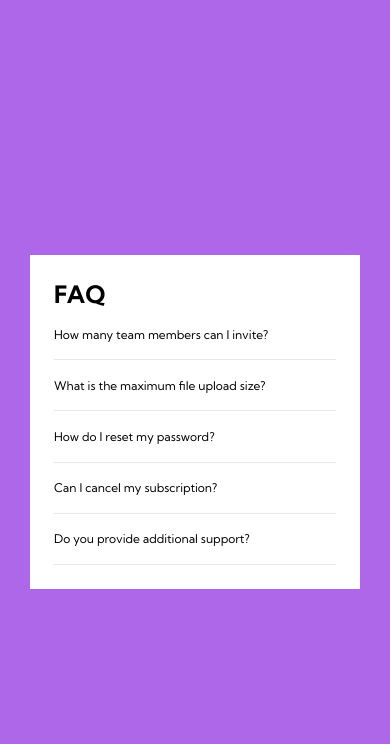
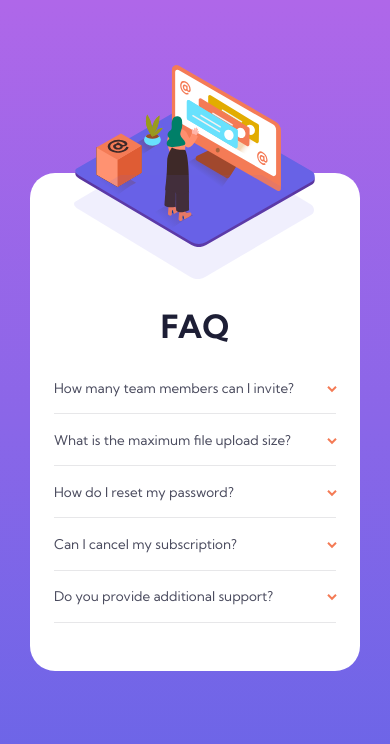
Before and after one commit to johnmal-dev/faq-accordion-card, a plain HTML site: page index.html in a window 390 px wide. Drawn offline with Linux system fonts and the light colour scheme.

Commit message:
complete mobile layout

```diff
--- a/index.html
+++ b/index.html
@@ -14,7 +14,7 @@
 <body>
   <div class="card">
     <div class="img-container">
-      <!-- <img src="/images/illustration-woman-online-mobile.svg" alt=""> -->
+      <img src="/images/illustration-woman-online-mobile.svg" alt="">
     </div>
     <h1>FAQ</h1>
     <div class="accordion-wrapper">
@@ -38,7 +38,7 @@
         How do I reset my password?
       </div>
       <div class="panel">
-        <p>
+        <p>Æ
           Lorem ipsum dolor sit amet consectetur adipisicing elit. Tempore a nemo fugit aperiam animi voluptatum similique quidem consectetur delectus id.
         </p>
       </div>
--- a/script.js
+++ b/script.js
@@ -1,7 +1,5 @@
 let acc = document.getElementsByClassName('accordion');
 let i;
-
-console.log(acc)
 
 for (i = 0; i < acc.length; i++) {
   acc[i].addEventListener('click', onClick);
@@ -12,7 +10,15 @@ function onClick() {
   let panel = this.nextElementSibling;
   if (panel.style.maxHeight) {
     panel.style.maxHeight = null;
+    this.classList.remove('open');
   } else {
+    Array.from(acc).forEach(e => {
+      console.log('test')
+      e.nextElementSibling.style.maxHeight = null;
+      e.classList.remove('open');
+    });
+    this.classList.add('open');
     panel.style.maxHeight = panel.scrollHeight + 'px'
   }
+  // close open tabs
 }
--- a/style.css
+++ b/style.css
@@ -9,7 +9,9 @@
 body {
   font-size: 12px;
   font-family: 'Kumbh Sans', sans-serif;
-  background: #af67e9;
+  color: #1d1e35;
+  background: -webkit-gradient(linear, left top, left bottom, from(#af67e9), to(#6565e7));
+  background: linear-gradient(#af67e9, #6565e7);
   width: 100vw;
   height: 100vh;
   display: -webkit-box;
@@ -25,17 +27,51 @@ body {
 .card {
   background: white;
   width: 330px;
-  padding: 1.5rem;
+  min-width: 330px;
+  padding: 1.5rem 1.5rem 3rem 1.5rem;
+  border-radius: 25px;
+}
+.card .img-container {
+  height: 6.8rem;
+}
+.card .img-container img {
+  position: relative;
+  -webkit-transform: translateY(-257px) scale(0.85);
+          transform: translateY(-257px) scale(0.85);
+}
+.card .img-container::before {
+  content: url(/images/bg-pattern-mobile.svg);
+  display: block;
+  top: 0;
+  height: 100%;
+  width: 100%;
+  z-index: 1;
+  position: relative;
+  -webkit-transform: translate(20px, -22px);
+          transform: translate(20px, -22px);
+}
+h1 {
+  text-align: center;
+  font-weight: 700;
+  font-size: 2rem;
+  margin-bottom: 1rem;
 }
 .accordion-wrapper .accordion {
+  font-size: .84rem;
+  color: #4a4b5e;
   cursor: pointer;
   -webkit-transition: .4s;
   transition: .4s;
   padding: 1.1rem 0;
 }
-.accordion-wrapper .accordion:active {
+.accordion-wrapper .accordion::before {
+  content: url(/images/icon-arrow-down.svg);
+  position: absolute;
+  -webkit-transform: translateX(273px);
+          transform: translateX(273px);
+}
+.accordion-wrapper .accordion.open {
   font-weight: 700;
-  background-color: blue;
 }
 .accordion-wrapper .panel {
   border-bottom: 1px solid #e7e7e9;
@@ -45,5 +81,6 @@ body {
   transition: max-height 0.2s ease-out;
 }
 .accordion-wrapper .panel p {
+  color: #787887;
   padding-bottom: 1rem;
 }
```
